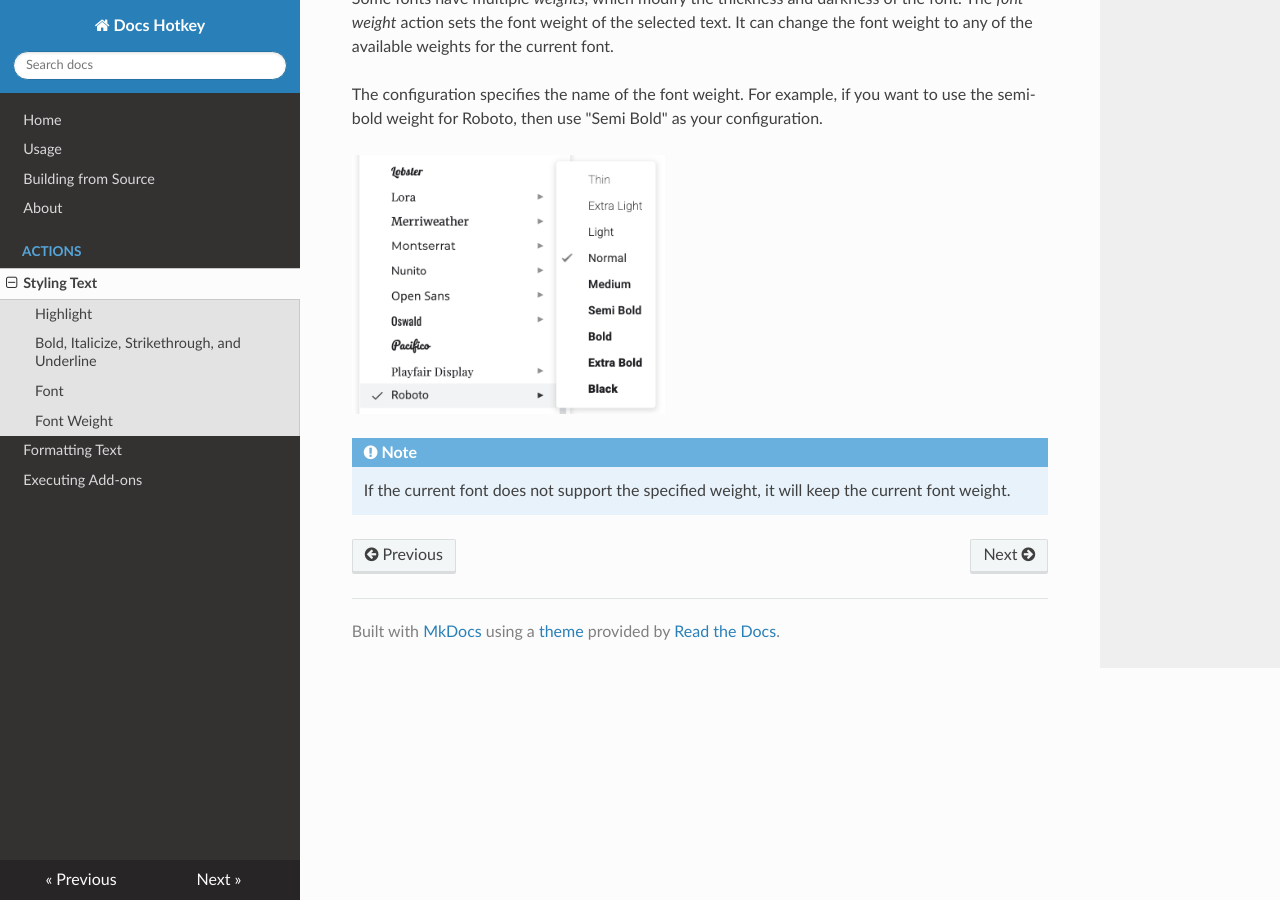
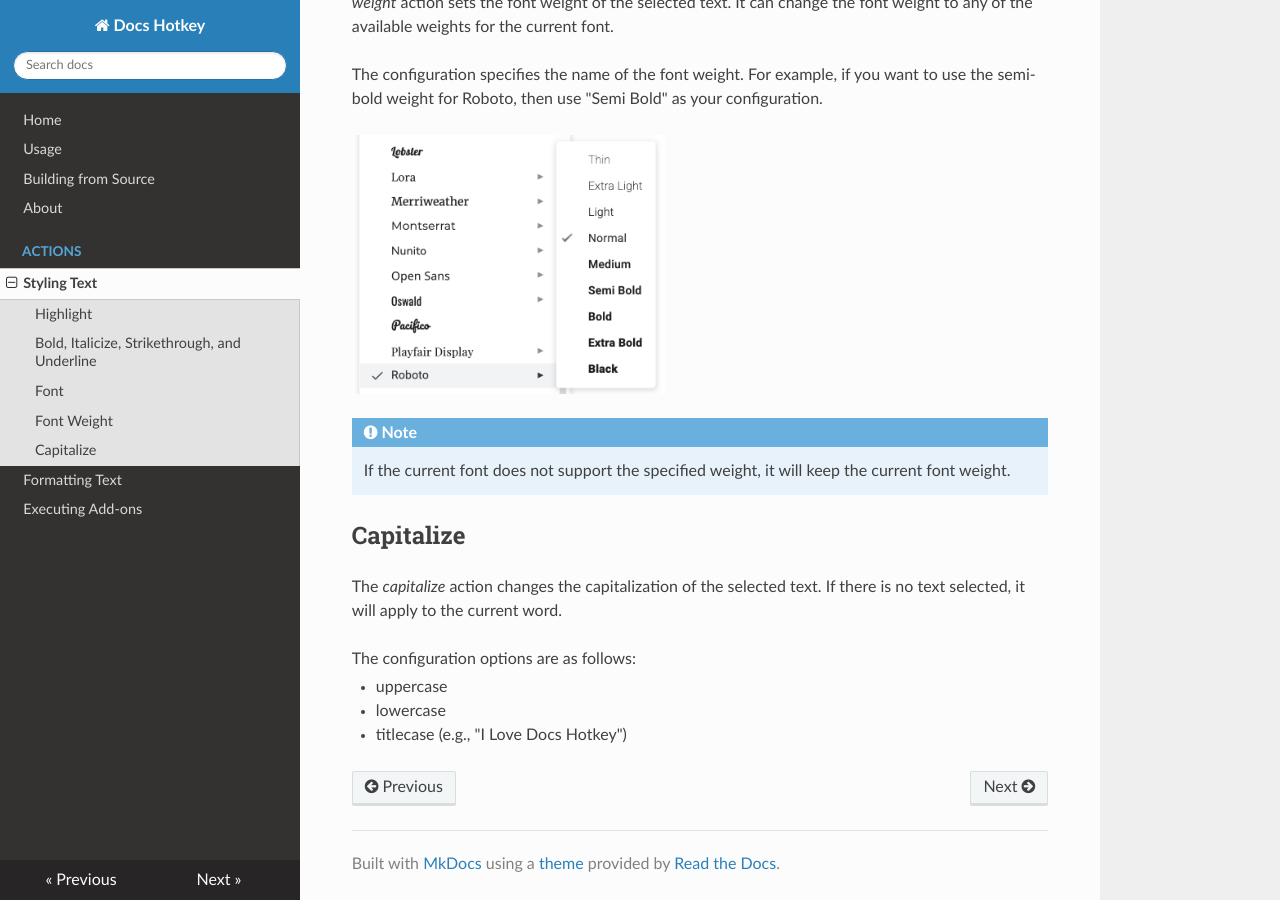
Before and after one commit to ZackMurry/docs-hotkey, an MkDocs documentation site: the page built from docs/actions/text.md, in a window 1280 px wide and 900 px high, scrolled down 2297 px. Built offline with MkDocs 1.6.1, drawn with Linux system fonts in a browser that asks for light colours; nearby versions of some CDN libraries.

Commit message:
Update docs

```diff
--- a/docs/actions/text.md
+++ b/docs/actions/text.md
@@ -5,6 +5,8 @@
 The _highlight_ action applies a background color to the selected text.
 
 The configuration specifies the color of the highlight, in one of two forms:
+
+<div style="margin-bottom: -20px;"></div>
 
 - The **color name**, as defined by Google Docs
 - The **hexadecimal (hex)** representation of the color
@@ -52,3 +54,15 @@ For example, if you want to use the semi-bold weight for Roboto, then use "Semi
 !!! note "Note"
     If the current font does not support the specified weight, it will keep the current font weight.
 <!-- prettier-ignore-end -->
+
+## Capitalize
+
+The _capitalize_ action changes the capitalization of the selected text. If there is no text selected, it will apply to the current word.
+
+The configuration options are as follows:
+
+<div style="margin-bottom: -20px;"></div>
+
+- uppercase
+- lowercase
+- titlecase (e.g., "I Love Docs Hotkey")
```
